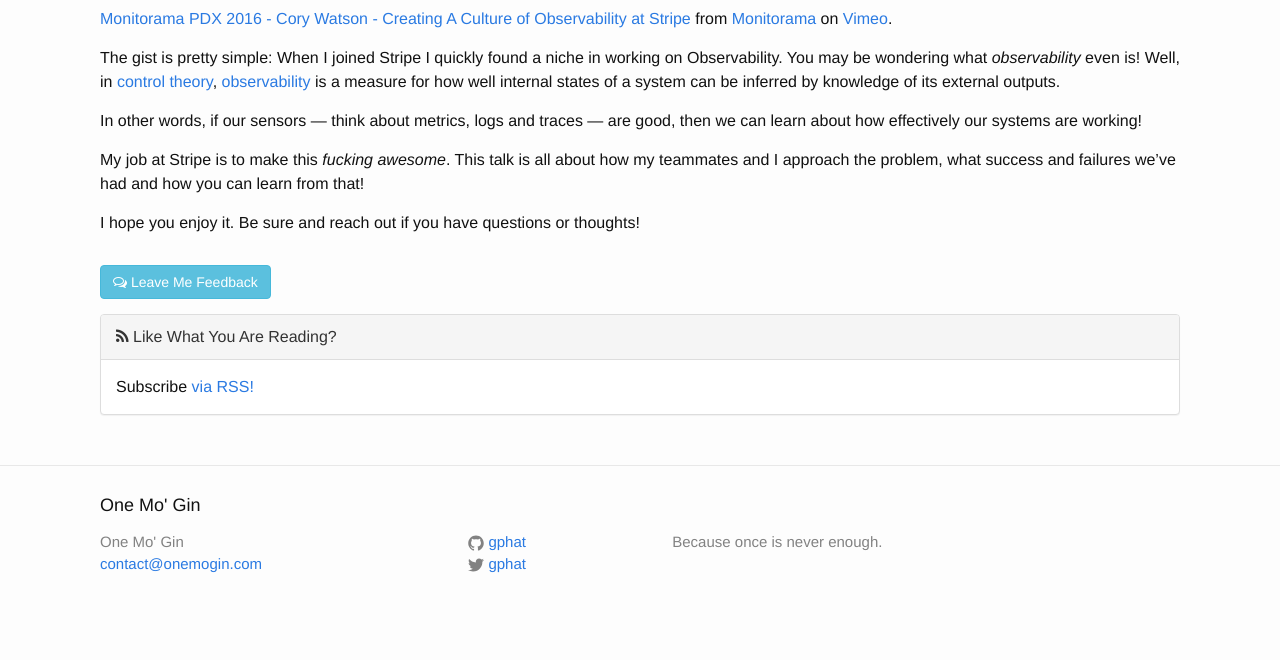
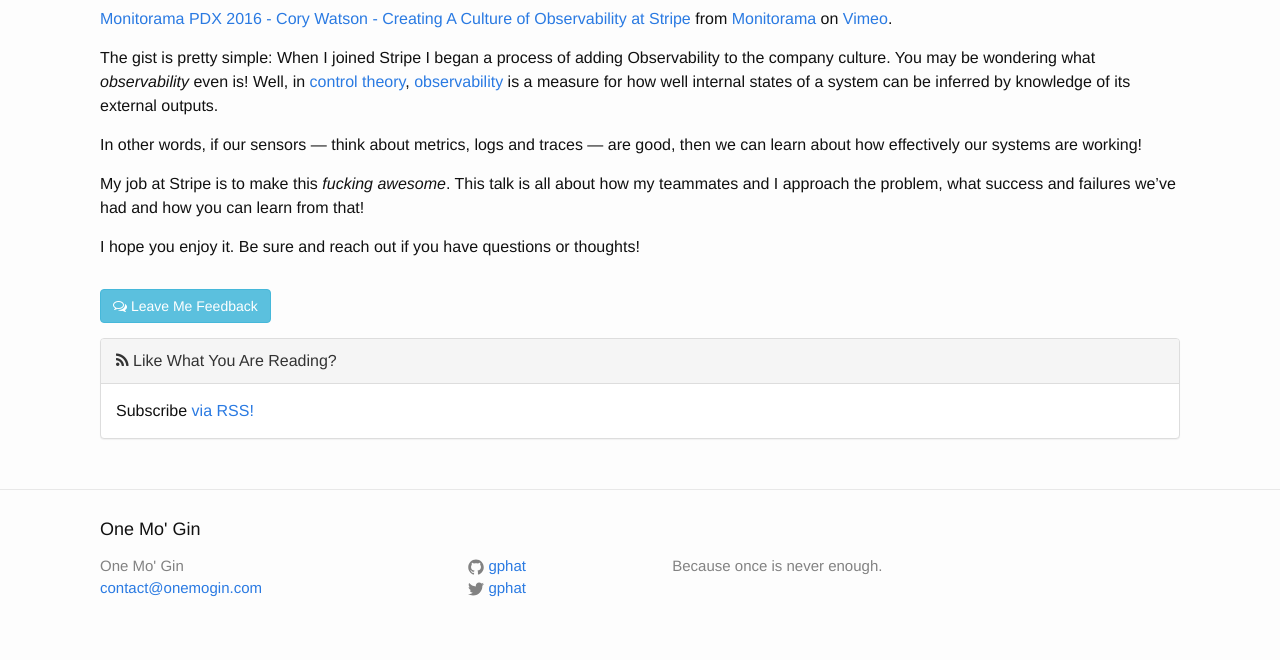
Before and after one commit to rom1v/gphat.github.io, a Jekyll site: the page built from _posts/2016-07-26-creating-a-culture-of-observability.md, in a window 1280 px wide. Shown: the part 638-1298 px from the top of the page. Built offline with Jekyll 4.4.1, drawn with Linux system fonts in a browser that asks for light colours; nearby versions of some CDN libraries; before the commit the page ends 1274 px from its top, so only the background shows below that.

Commit message:
Fix a line.

```diff
--- a/_posts/2016-07-26-creating-a-culture-of-observability.md
+++ b/_posts/2016-07-26-creating-a-culture-of-observability.md
@@ -12,7 +12,7 @@
 <iframe src="https://player.vimeo.com/video/173610034?portrait=0" width="640" height="360" frameborder="0" webkitallowfullscreen mozallowfullscreen allowfullscreen></iframe>
 <p><a href="https://vimeo.com/173610034">Monitorama PDX 2016 - Cory Watson - Creating A Culture of Observability at Stripe</a> from <a href="https://vimeo.com/monitorama">Monitorama</a> on <a href="https://vimeo.com">Vimeo</a>.</p>
 
-The gist is pretty simple: When I joined Stripe I quickly found a niche in working on Observability. You may be wondering what *observability* even is! Well,
+The gist is pretty simple: When I joined Stripe I began a process of adding Observability to the company culture. You may be wondering what *observability* even is! Well,
 in [control theory](https://en.wikipedia.org/wiki/Control_theory), [observability](https://en.wikipedia.org/wiki/Observability) is a measure for how well internal states of a system can be inferred by knowledge of its external outputs.
 
 In other words, if our sensors — think about metrics, logs and traces — are good, then we can learn about how effectively our systems are working!
```
